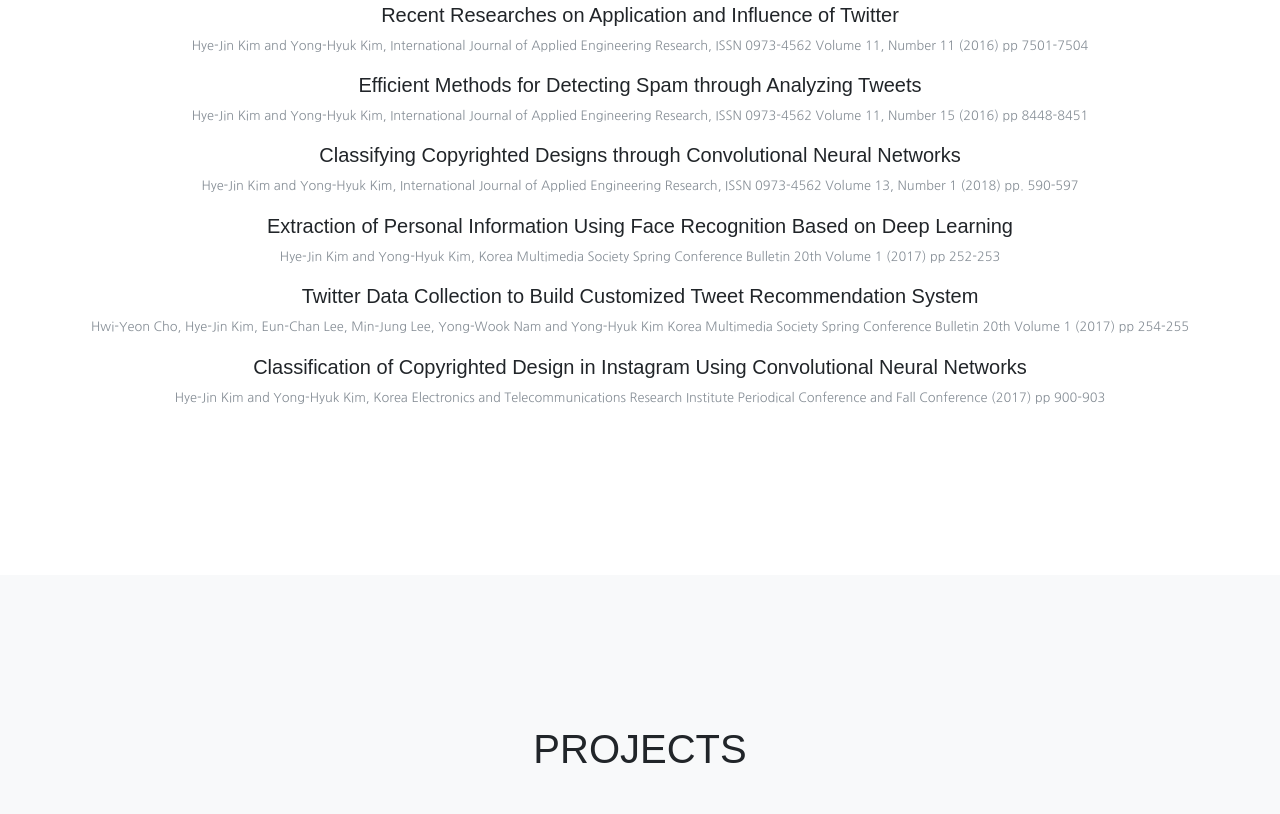
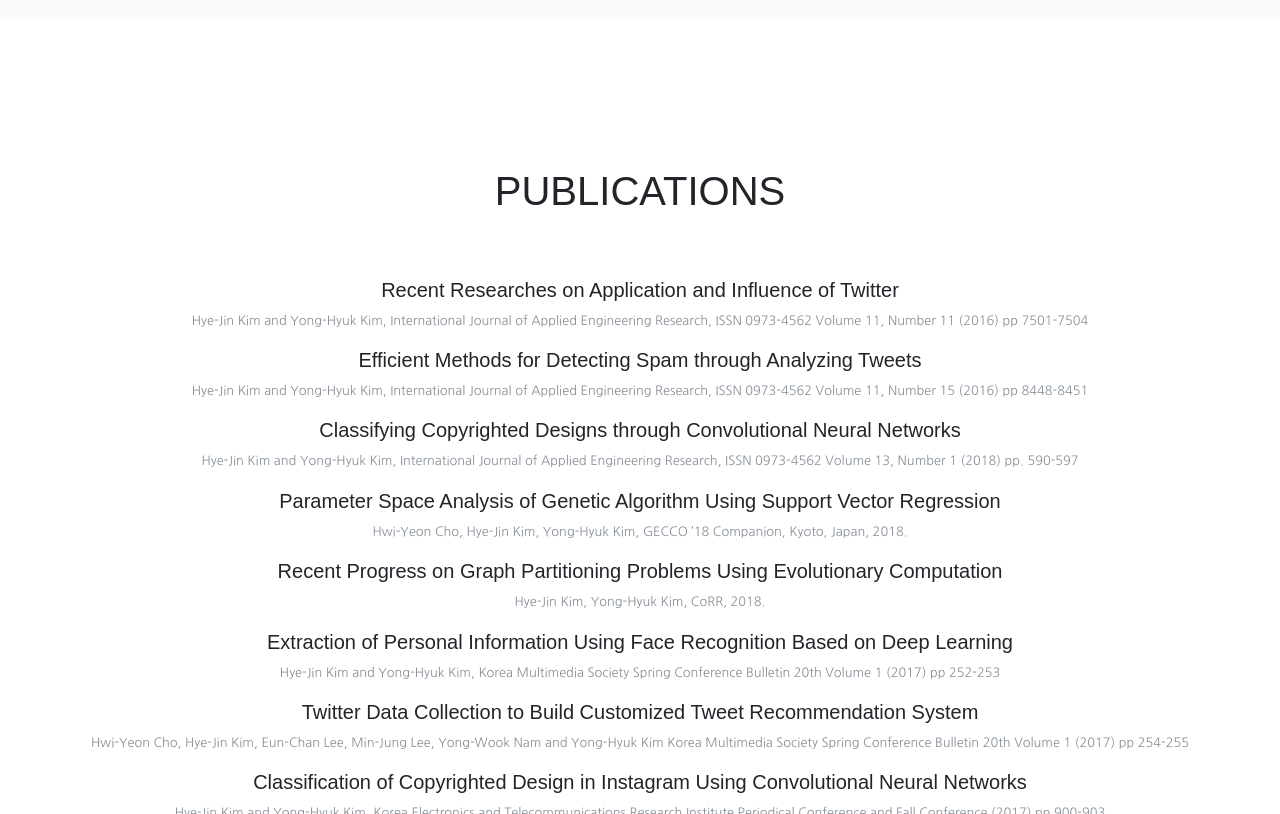
Before and after one commit to kimagine94/kimagine-portfolio-en, a website: page index.html in a window 1280 px wide. Shown: the part 3570-4384 px from the top of the page. Drawn offline with Linux system fonts and the light colour scheme; a web font is replaced by a local one.

Commit message:
:pencil: Update publications

```diff
--- a/index.html
+++ b/index.html
@@ -138,7 +138,10 @@
 						<br>Among them, I have accumulated a lot of research experience mainly on machine learning and artificial intelligence.</p>
 					<h4><br>Outside of research</h4>
 					<p class="text-muted"> During the cold season, we usually spend the holidays watching movies or watching shows,
-						<br> I like to swim in the warm season ^_^ I want to raise cats nowadays I'm studying cats! </p>
+						<br> I like to swim in the warm season ^_^ And I spend a lot of time with my pet cat, Bonnie! </p>
+                        <div class="team-member">
+                            <img class="mx-auto rounded-circle" src="img/team/5.jpg" alt="">
+                        </div>
 					</div>
 				</div>
 			</div>
@@ -227,6 +230,10 @@
 					<h5>Classifying Copyrighted Designs through Convolutional Neural Networks </h5>
 					<p class="small text-muted">Hye-Jin Kim and Yong-Hyuk Kim, International Journal of Applied Engineering Research,
                         ISSN 0973-4562 Volume 13, Number 1 (2018) pp. 590-597</p>
+                    <h5>Parameter Space Analysis of Genetic Algorithm Using Support Vector Regression</h5>
+                    <p class="small text-muted"> Hwi-Yeon Cho, Hye-Jin Kim, Yong-Hyuk Kim, GECCO ’18 Companion, Kyoto, Japan, 2018.</p>
+                    <h5>Recent Progress on Graph Partitioning Problems Using Evolutionary Computation</h5>
+                    <p class="small text-muted"> Hye-Jin Kim, Yong-Hyuk Kim, CoRR, 2018.</p>
 					<h5>Extraction of Personal Information Using Face Recognition  Based on Deep Learning</h5>
 					<p class="small text-muted">Hye-Jin Kim and Yong-Hyuk Kim, Korea Multimedia Society Spring Conference Bulletin 20th Volume 1
 						(2017) pp 252-253</p>
```
